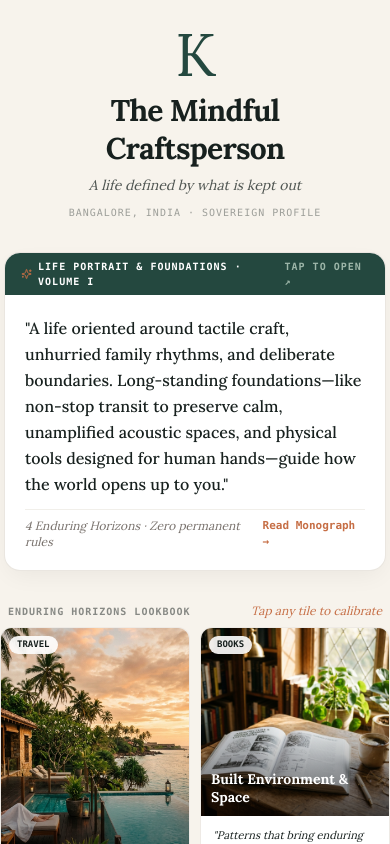
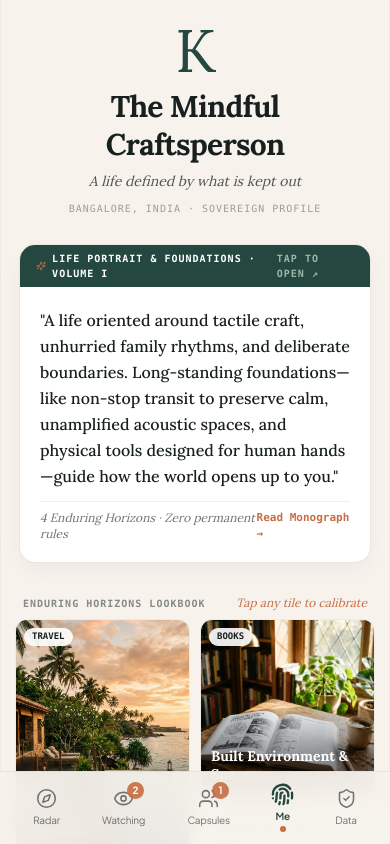
Before and after one commit to krantiakm/undernote-v2, a Next.js app: page /me in a window 390 px wide. Shown: the top 844 px of the page. Built offline with nearby package versions, Linux system fonts and the light colour scheme.

Commit message:
Wrap Me page in AppShell so desktop renders centered mobile frame like other pages

```diff
--- a/src/app/me/page.tsx
+++ b/src/app/me/page.tsx
@@ -18,6 +18,7 @@ import {
 } from 'lucide-react';
 import { useApp } from '@/context/AppContext';
 import { LookbookTile } from '@/types';
+import { AppShell } from '@/components/shell/AppShell';
 
 export default function MePage() {
   const { persona, showToast, updatePersona } = useApp();
@@ -98,9 +99,10 @@ ${persona.lookbookTiles.map((t) => `- [${t.domain.toUpperCase()}] ${t.currentFoc
   };
 
   return (
-    <div className="space-y-6 pb-28 pt-2 text-brand-ink antialiased bg-[#F7F3EC]">
+    <AppShell>
+      <div className="flex-1 flex flex-col bg-[#F7F3EC] px-3.5 pt-2 pb-24 space-y-6 text-brand-ink antialiased">
         {/* 1. EDITORIAL LOOKBOOK HEADER (EXACTLY LIKE THE CEREAL SPREAD) */}
-      <div className="text-center pt-4 pb-2 space-y-2">
+        <div className="text-center pt-3 pb-1 space-y-2">
         {/* Large Haute Serif Monogram */}
         <div className="font-serif text-6xl text-brand-deep-green font-normal tracking-tight leading-none">
           K
@@ -376,9 +378,10 @@ ${persona.lookbookTiles.map((t) => `- [${t.domain.toUpperCase()}] ${t.currentFoc
       {/* ========================================================================= */}
       <AnimatePresence>
         {isFullPortraitOpen && (
-          <div className="fixed inset-0 z-50 overflow-y-auto bg-[#F7F3EC]">
+          <div className="fixed inset-0 z-50 overflow-y-auto bg-neutral-900/80 flex justify-center backdrop-blur-xs">
+            <div className="w-full max-w-md min-h-screen bg-[#F7F3EC] shadow-2xl relative flex flex-col">
               {/* Sticky Minimal Header */}
-            <div className="sticky top-0 z-20 bg-[#F7F3EC]/95 backdrop-blur-md border-b border-brand-warm-stone/40 px-5 py-3.5 flex items-center justify-between max-w-2xl mx-auto">
+              <div className="sticky top-0 z-20 bg-[#F7F3EC]/95 backdrop-blur-md border-b border-brand-warm-stone/40 px-5 py-3.5 flex items-center justify-between">
                 <div className="flex items-center gap-2">
                   <span className="font-serif text-lg font-bold text-brand-deep-green">
                     K
@@ -396,7 +399,7 @@ ${persona.lookbookTiles.map((t) => `- [${t.domain.toUpperCase()}] ${t.currentFoc
               </div>
 
               {/* Monograph Content */}
-            <div className="max-w-xl mx-auto px-5 py-8 space-y-10">
+              <div className="px-5 py-8 space-y-10">
               {/* Title Header */}
               <div className="space-y-3 text-center">
                 <span className="text-[10px] font-mono uppercase tracking-widest text-brand-terracotta font-bold">
@@ -504,6 +507,7 @@ ${persona.lookbookTiles.map((t) => `- [${t.domain.toUpperCase()}] ${t.currentFoc
               </div>
             </div>
           </div>
+        </div>
         )}
       </AnimatePresence>
 
@@ -594,5 +598,6 @@ ${persona.lookbookTiles.map((t) => `- [${t.domain.toUpperCase()}] ${t.currentFoc
         )}
       </AnimatePresence>
       </div>
+    </AppShell>
   );
 }
```
Lines whose indentation alone changed are shown as unchanged.
